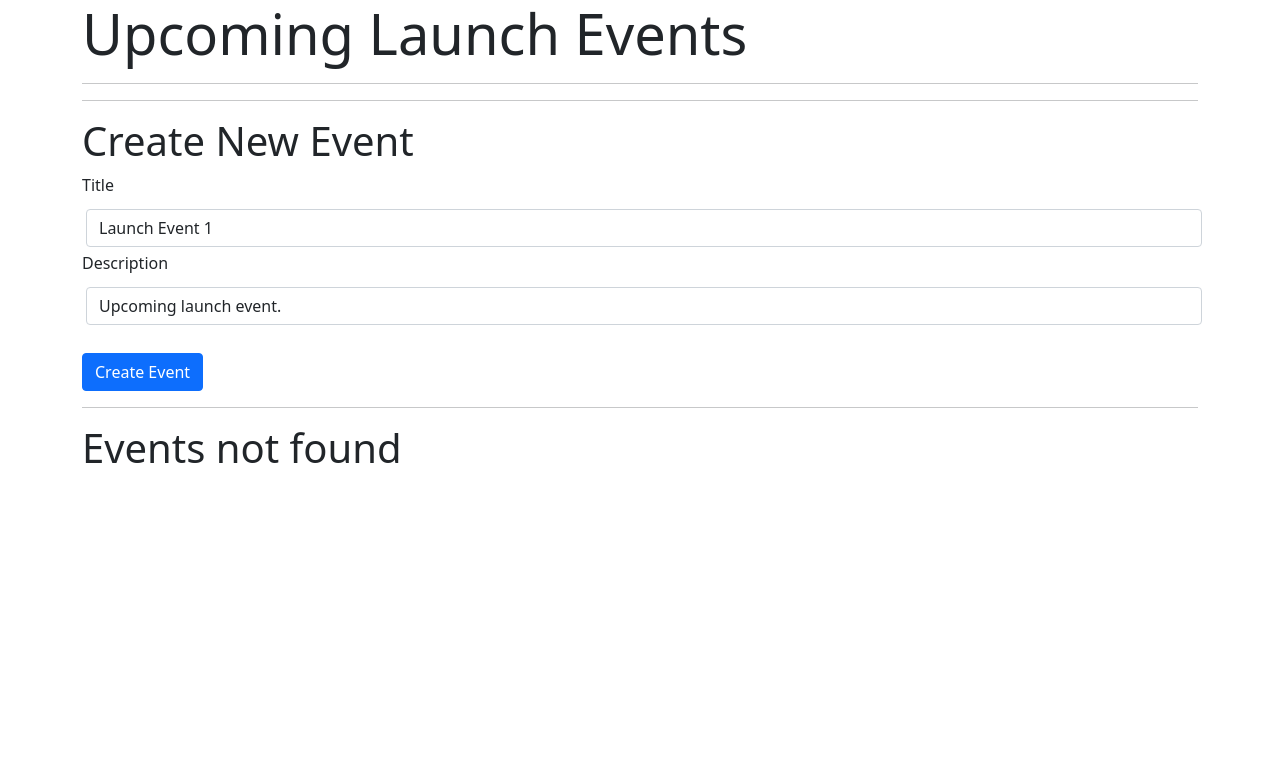
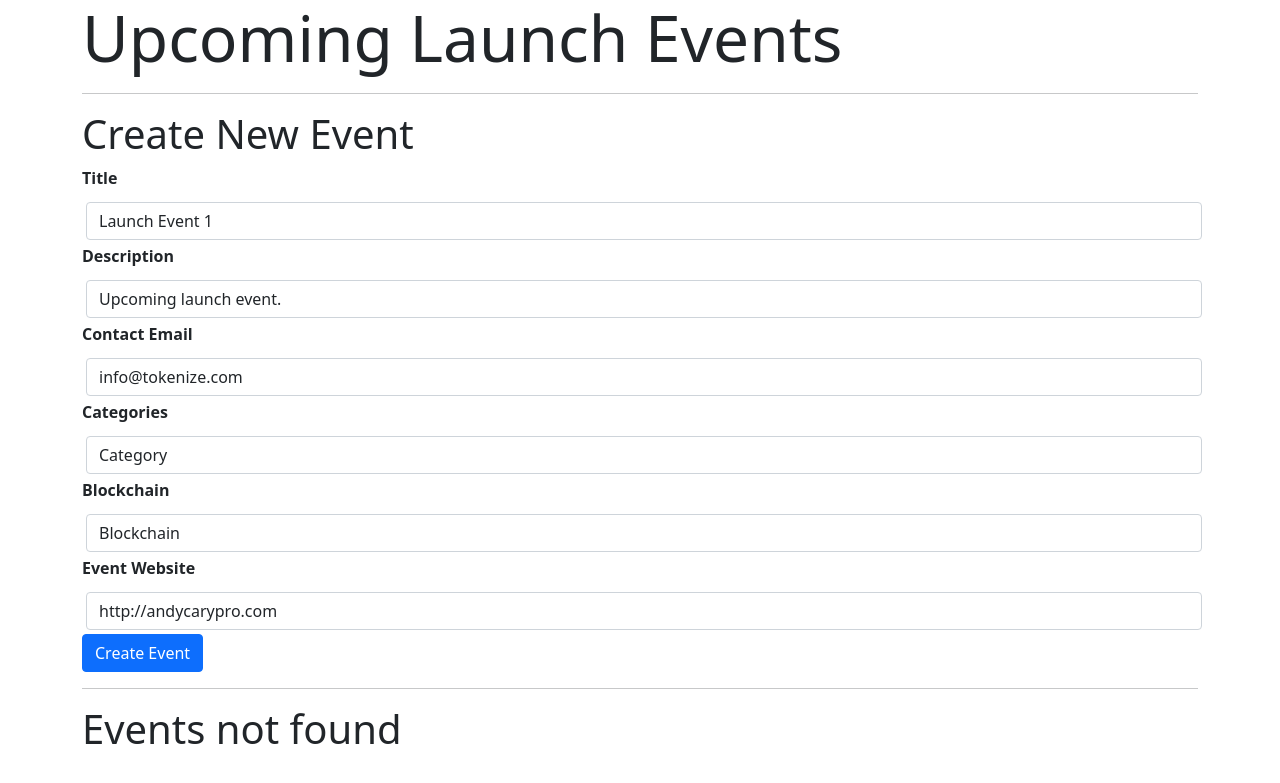
Before and after one commit to acary/EventTrackerProject, a web app: page / in a window 1280 px wide. Shown: the top 783 px of the page. Run offline with its HTML, style and script files only (its server is not run), Linux system fonts and the light colour scheme; data that the repository does not hold is empty.

Commit message:
update form styling

```diff
--- a/LaunchEventREST/src/main/webapp/index.html
+++ b/LaunchEventREST/src/main/webapp/index.html
@@ -14,16 +14,23 @@
 </head>
 <body>
 	<div class="container">
-		<h1 class="display-4">Upcoming Launch Events</h1>
-		<hr>
-		<div id="aggregateData" class="display-5"></div>
+		<h1 class="display-3">Upcoming Launch Events</h1>
+		<div id="aggregateData" class="display-6"></div>
 		<hr>
 		<h5 class="display-6">Create New Event</h5>
 		<form name='createEventForm'>
-			<label for="title" class="form-label">Title</label>
+			<label for="title" class="form-label"><strong>Title</strong></label>
 			<input type='text' name='title' id="title" value='Launch Event 1' class="form-control m-1" required/>
-			<label for="description" class="form-label">Description</label>
-			<input type='text' name='description' id="description" value='Upcoming launch event.' class="form-control m-1" required/><br>
+			<label for="description" class="form-label"><strong>Description</strong></label>
+			<input type='text' name='description' id="description" value='Upcoming launch event.' class="form-control m-1" required/>
+			<label for="contactEmail" class="form-label"><strong>Contact Email</strong></label>
+			<input type='text' name='contactEmail' id="contactEmail" value='info@tokenize.com' class="form-control m-1" required/>
+			<label for="categories" class="form-label"><strong>Categories</strong></label>
+			<input type='text' name='categories' id="categories" value='Category' class="form-control m-1"/>
+			<label for="Blockchain" class="form-label"><strong>Blockchain</strong></label>
+			<input type='text' name='blockchain' id="blockchain" value='Blockchain' class="form-control m-1"/>
+			<label for="eventWebsite" class="form-label"><strong>Event Website</strong></label>
+			<input type='text' name='eventWebsite' id="eventWebsite" value='http://andycarypro.com' class="form-control m-1"/>
 			<input type='submit' name='createEvent' value='Create Event' class="btn btn-primary" />
 		</form>
 		<hr>
--- a/LaunchEventREST/src/main/webapp/js/detailFunctions.js
+++ b/LaunchEventREST/src/main/webapp/js/detailFunctions.js
@@ -58,6 +58,7 @@ function displayEvent(event) {
 	dataDiv.appendChild(blockquote);
 	let ul = document.createElement('ul');
 	let data = [];
+	data.push(event.contactEmail);
 	data.push(event.categories);
 	data.push(event.blockchain);
 	data.push(event.eventWebsite);
@@ -76,6 +77,7 @@ function editEvent() {
 	let form = document.editEventForm;
 	let event = {
 		'title': form.title.value,
+		'contactEmail': form.contactEmail.value,
 		'description': form.description.value,
 		'categories': form.categories.value,
 		'blockchain': form.blockchain.value,
@@ -99,6 +101,7 @@ function editEvent() {
 	};
 	let eventObjectJson = JSON.stringify(event);
 	xhr.send(eventObjectJson);
+	window.scrollTo(0, 0);
 }
 
 function deleteEvent() {
--- a/LaunchEventREST/src/main/webapp/js/eventFunctions.js
+++ b/LaunchEventREST/src/main/webapp/js/eventFunctions.js
@@ -1,5 +1,5 @@
 window.addEventListener('load', function(e) {
-	console.log('document loaded.');
+	// console.log('document loaded.');
 	init();
 });
 
@@ -47,11 +47,10 @@ function displayEvents(events) {
 	for (let i = 0; i < events.length; i++) {
 		// Aggregate data calculation
 		totalEvents++;
-		if (!totalCategories[events[i]]) {
+		if (!totalCategories[events[i]] <= 1 ) {
 			countCategories++;
-			totalCategories[events[i].categories] = 1;
+			totalCategories[events[i]] = 1;
 		}
-
 		// Event data
 		let detail = document.createElement('a');
 		detail.setAttribute("href", "detail.html?id=" + events[i].id);
@@ -65,6 +64,7 @@ function displayEvents(events) {
 		dataDiv.appendChild(blockquote);
 		let ul = document.createElement('ul');
 		let data = [];
+		data.push(events[i].contactEmail);
 		data.push(events[i].categories);
 		data.push(events[i].blockchain);
 		data.push(events[i].eventWebsite);
@@ -89,12 +89,12 @@ function createEvent() {
 	    "description": form.description.value,
 	    "coverImage": null,
 	    "eventDate": null,
-	    "contactEmail": "info@tokenize.com",
-	    "eventWebsite": "http://andycarypro.com",
+	    "contactEmail": form.contactEmail.value,
+	    "eventWebsite": form.eventWebsite.value,
 	    "sourceAnnouncement": null,
-	    "blockchain": "Ethereum",
+	    "blockchain": form.blockchain.value,
 	    "marketplace": "OpenSea",
-	    "categories": "music",
+	    "categories": form.categories.value,
 	    "marketplaceUrl": null,
 	    "projectTwitter": null,
 	    "projectDiscord": null
```
Also changed, not shown: LaunchEventREST/src/main/webapp/detail.html (+7 -5 lines).
